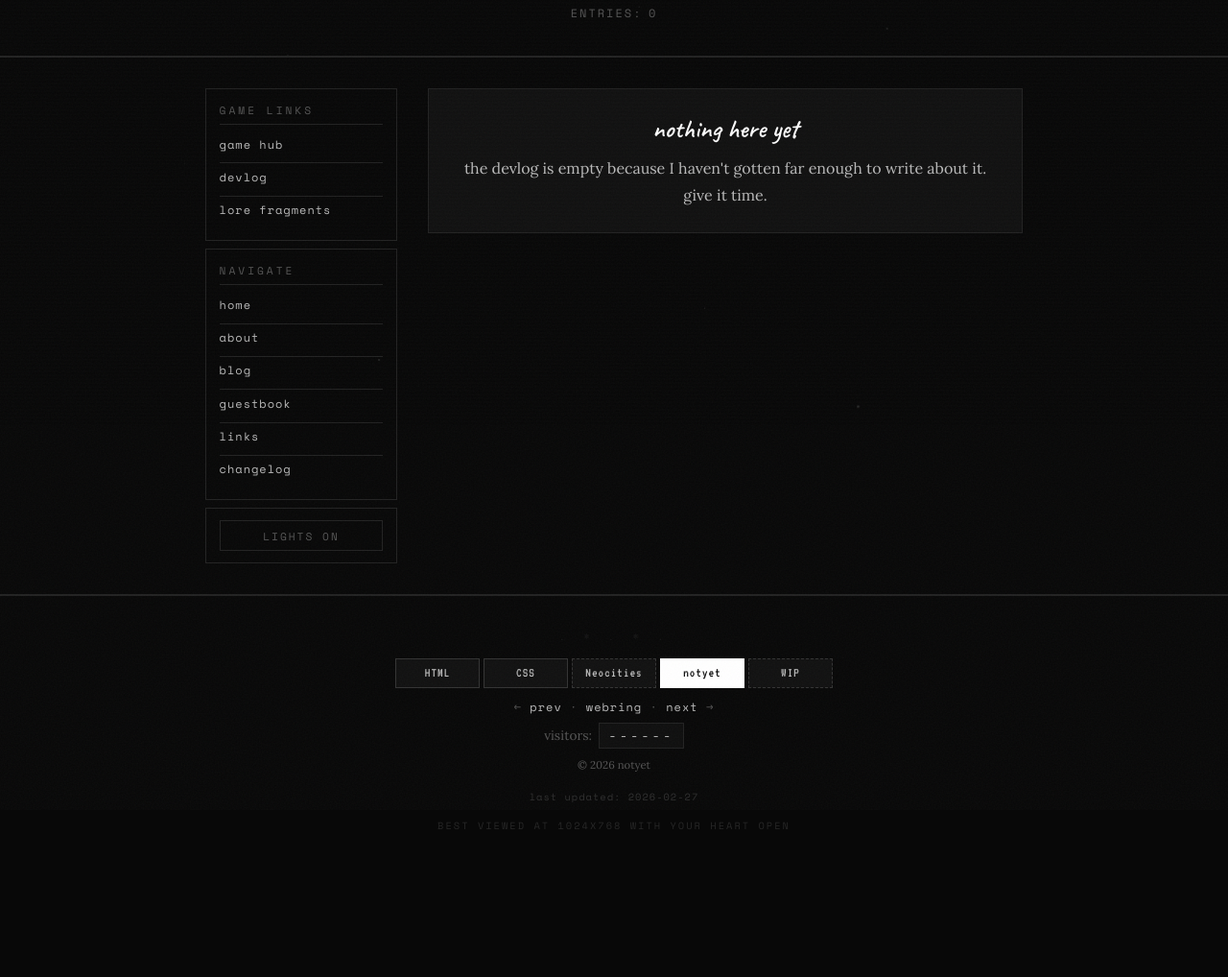
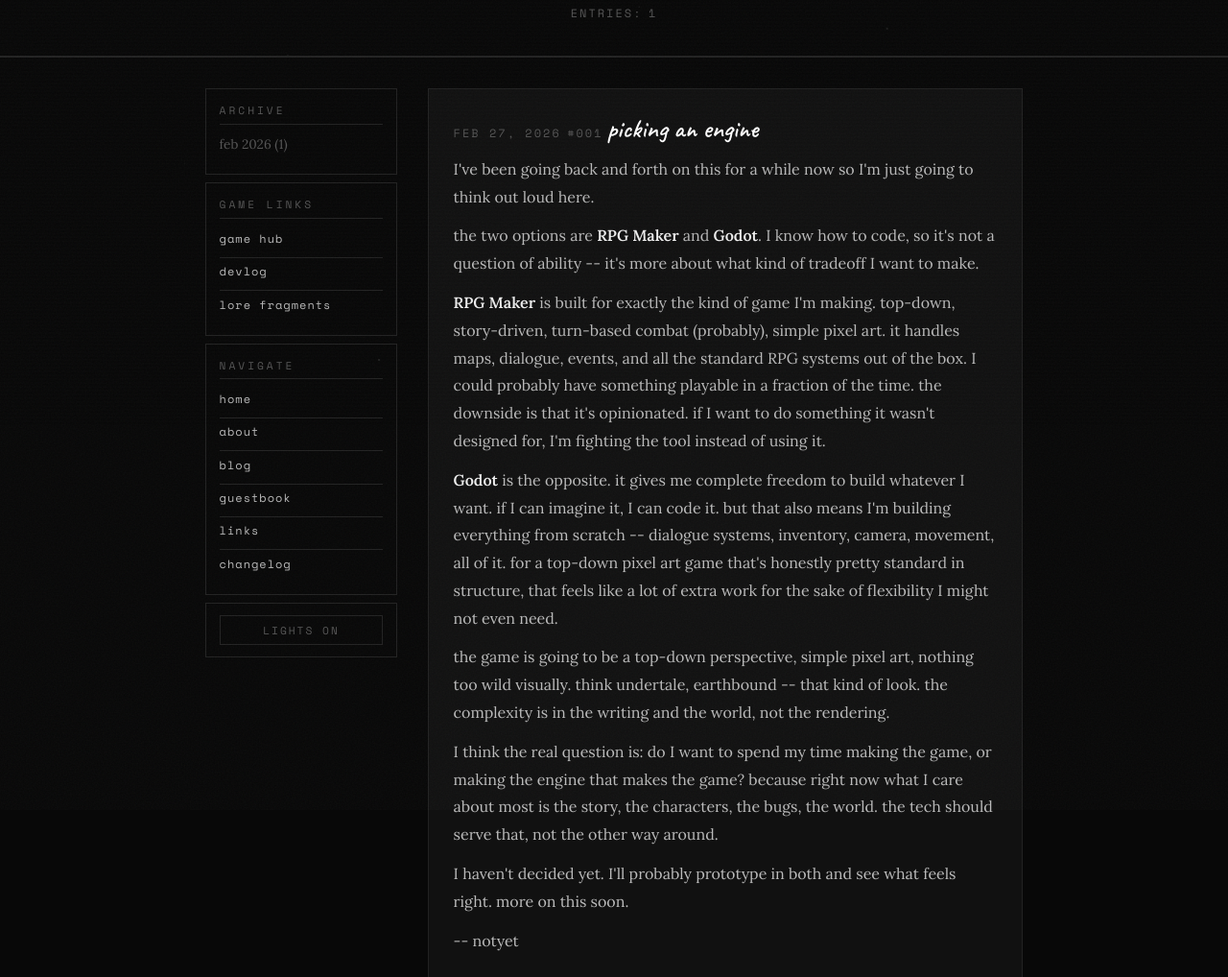
Before and after one commit to codyavila/neocities, a plain HTML site: page devlog.html in a window 1280 px wide. Shown: the part 356-1374 px from the top of the page at 96% size. Before the commit the page ends 1265 px from the top, so only its background shows below. Drawn offline with nearby package versions, Linux system fonts and the light colour scheme; no server answers.

Commit message:
feat: update devlog with first entry and add archive section; modify game engine choice in quick facts

```diff
--- a/devlog.html
+++ b/devlog.html
@@ -30,13 +30,20 @@
       <a href="game.html">game</a>
       <a href="guestbook.html">guestbook</a>
     </nav>
-    <p class="status-line"><span>entries:</span><span>0</span></p>
+    <p class="status-line"><span>entries:</span><span>1</span></p>
   </header>
 
   <hr class="rainbow-divider" />
 
   <div class="layout">
     <aside class="sidebar">
+      <div class="sidebar-box">
+        <div class="sidebar-title">archive</div>
+        <ul>
+          <li>feb 2026 (1)</li>
+        </ul>
+      </div>
+
       <div class="sidebar-box">
         <div class="sidebar-title">game links</div>
         <ul>
@@ -64,11 +71,54 @@
     </aside>
 
     <main class="content">
-      <section class="card fade-in" style="text-align:center;">
-        <h2 data-scramble>nothing here yet</h2>
+      <section class="card fade-in">
+        <p class="status-line"><span>feb 27, 2026</span><span>#001</span></p>
+        <h2 data-scramble>picking an engine</h2>
         <p>
-          the devlog is empty because I haven't gotten far enough to
-          write about it. give it time.
+          I've been going back and forth on this for a while now so I'm just
+          going to think out loud here.
+        </p>
+        <p>
+          the two options are <strong>RPG Maker</strong> and <strong>Godot</strong>.
+          I know how to code, so it's not a question of ability -- it's more
+          about what kind of tradeoff I want to make.
+        </p>
+        <p>
+          <strong>RPG Maker</strong> is built for exactly the kind of game
+          I'm making. top-down, story-driven, turn-based combat (probably),
+          simple pixel art. it handles maps, dialogue, events, and all the
+          standard RPG systems out of the box. I could probably have something
+          playable in a fraction of the time. the downside is that it's
+          opinionated. if I want to do something it wasn't designed for, I'm
+          fighting the tool instead of using it.
+        </p>
+        <p>
+          <strong>Godot</strong> is the opposite. it gives me complete freedom
+          to build whatever I want. if I can imagine it, I can code it. but
+          that also means I'm building everything from scratch -- dialogue
+          systems, inventory, camera, movement, all of it. for a top-down
+          pixel art game that's honestly pretty standard in structure, that
+          feels like a lot of extra work for the sake of flexibility I might
+          not even need.
+        </p>
+        <p>
+          the game is going to be a top-down perspective, simple pixel art,
+          nothing too wild visually. think undertale, earthbound -- that kind
+          of look. the complexity is in the writing and the world, not the
+          rendering.
+        </p>
+        <p>
+          I think the real question is: do I want to spend my time making
+          the game, or making the engine that makes the game? because right
+          now what I care about most is the story, the characters, the bugs,
+          the world. the tech should serve that, not the other way around.
+        </p>
+        <p>
+          I haven't decided yet. I'll probably prototype in both and see what
+          feels right. more on this soon.
+        </p>
+        <p>
+          -- notyet
         </p>
       </section>
     </main>
```
Also changed, not shown: game.html (+1 -1 lines).
